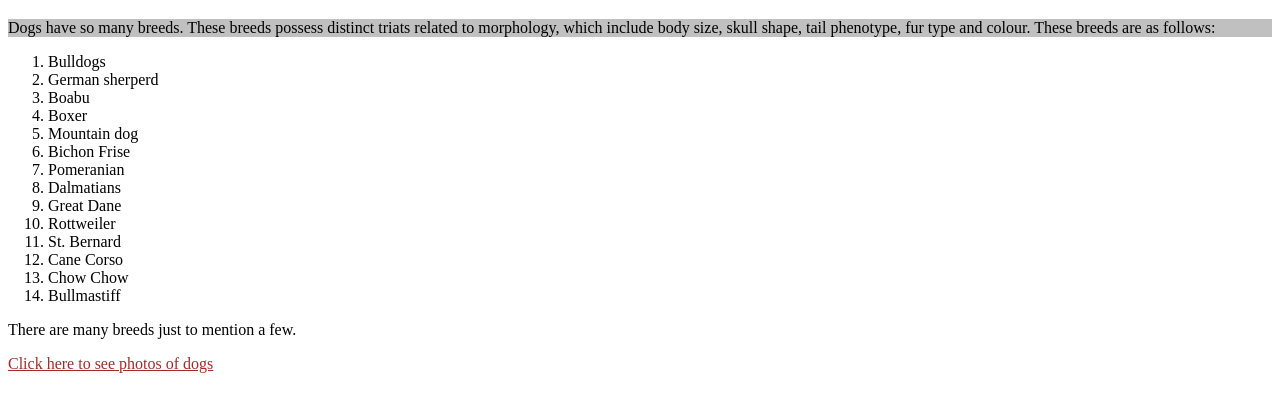
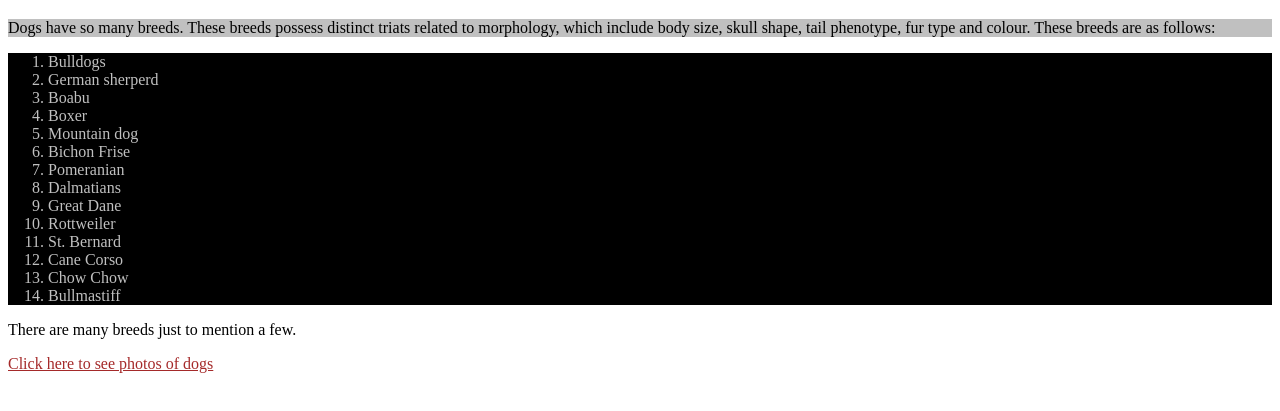
Before and after one commit to ethiago007/dogs, a plain HTML site: page breed.html in a window 1280 px wide. Shown: the part 73-484 px from the top of the page. Drawn offline with Linux system fonts and the light colour scheme.

Commit message:
next page

```diff
--- a/css/style.css
+++ b/css/style.css
@@ -16,3 +16,9 @@ p {
 a {
     color: brown;
 }
+ol {
+    background-color: black;
+}
+li {
+    color: silver;
+}
```
